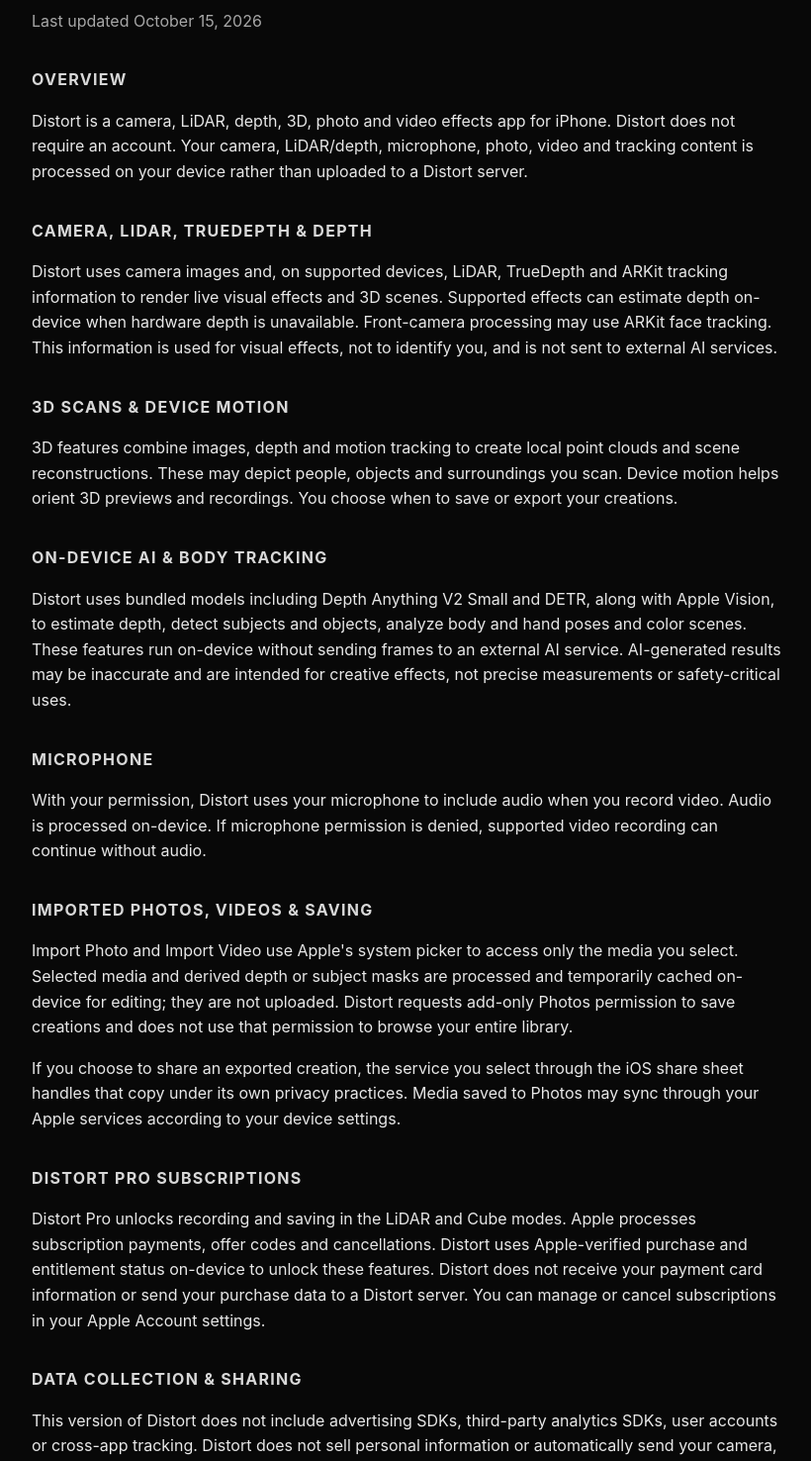
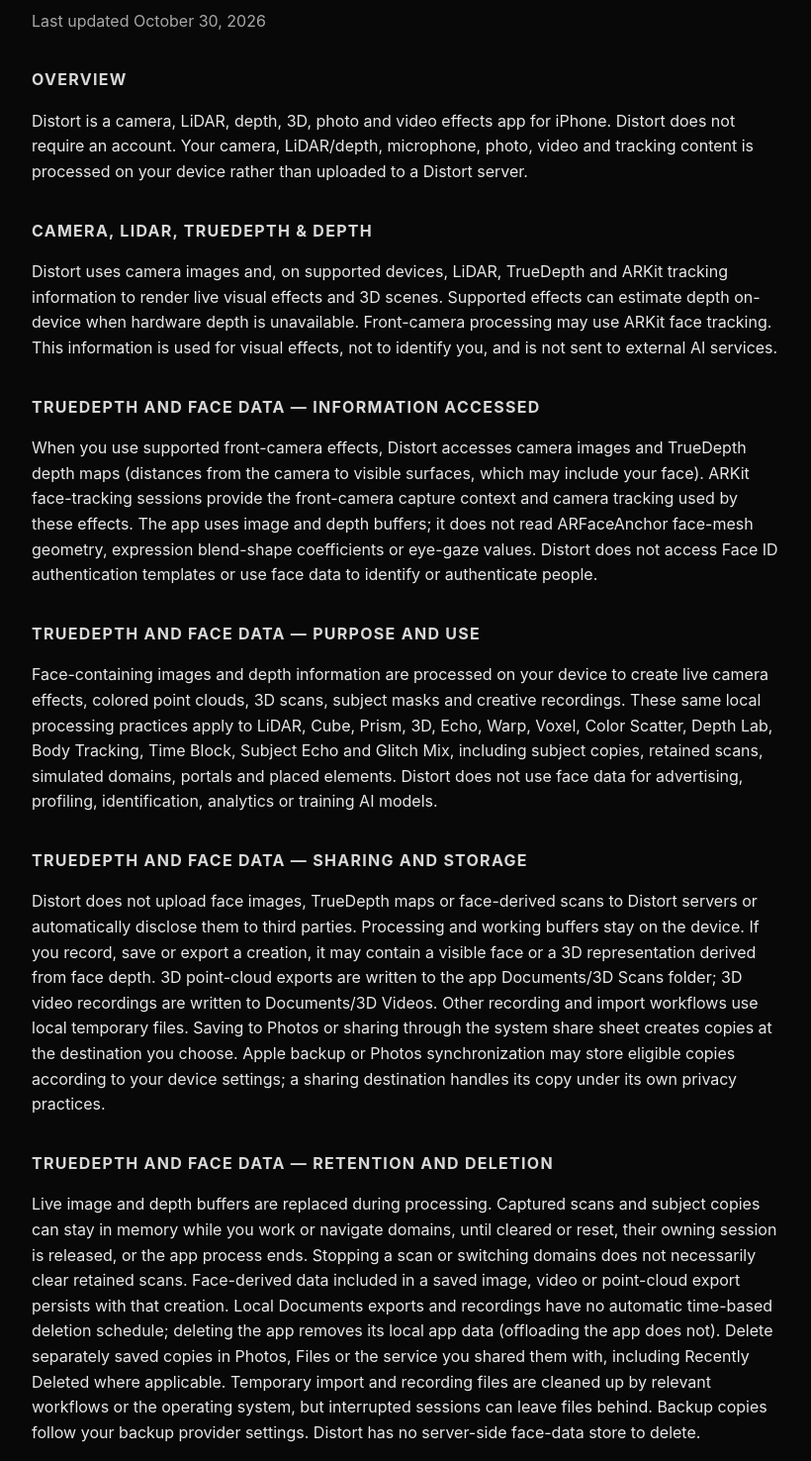
Before and after one commit to grewalgursh123-a11y/Distort-privacy, a plain HTML site: page index.html in a window 1280 px wide. Shown: the part 124-1600 px from the top of the page at 99% size, without its empty margins (228-1048 px from the left). Drawn offline with Linux system fonts and the light colour scheme.

Commit message:
Publish updated privacy policy covering TrueDepth and current creative features

```diff
--- a/index.html
+++ b/index.html
@@ -17,11 +17,19 @@
 <body>
 <main>
   <h1>Distort Privacy Policy</h1>
-  <p class="updated">Last updated October 15, 2026</p>
+  <p class="updated">Last updated October 30, 2026</p>
   <h2>Overview</h2>
   <p>Distort is a camera, LiDAR, depth, 3D, photo and video effects app for iPhone. Distort does not require an account. Your camera, LiDAR/depth, microphone, photo, video and tracking content is processed on your device rather than uploaded to a Distort server.</p>
   <h2>Camera, LiDAR, TrueDepth &amp; Depth</h2>
   <p>Distort uses camera images and, on supported devices, LiDAR, TrueDepth and ARKit tracking information to render live visual effects and 3D scenes. Supported effects can estimate depth on-device when hardware depth is unavailable. Front-camera processing may use ARKit face tracking. This information is used for visual effects, not to identify you, and is not sent to external AI services.</p>
+<h2>TrueDepth and Face Data — Information Accessed</h2>
+<p>When you use supported front-camera effects, Distort accesses camera images and TrueDepth depth maps (distances from the camera to visible surfaces, which may include your face). ARKit face-tracking sessions provide the front-camera capture context and camera tracking used by these effects. The app uses image and depth buffers; it does not read ARFaceAnchor face-mesh geometry, expression blend-shape coefficients or eye-gaze values. Distort does not access Face ID authentication templates or use face data to identify or authenticate people.</p>
+<h2>TrueDepth and Face Data — Purpose and Use</h2>
+<p>Face-containing images and depth information are processed on your device to create live camera effects, colored point clouds, 3D scans, subject masks and creative recordings. These same local processing practices apply to LiDAR, Cube, Prism, 3D, Echo, Warp, Voxel, Color Scatter, Depth Lab, Body Tracking, Time Block, Subject Echo and Glitch Mix, including subject copies, retained scans, simulated domains, portals and placed elements. Distort does not use face data for advertising, profiling, identification, analytics or training AI models.</p>
+<h2>TrueDepth and Face Data — Sharing and Storage</h2>
+<p>Distort does not upload face images, TrueDepth maps or face-derived scans to Distort servers or automatically disclose them to third parties. Processing and working buffers stay on the device. If you record, save or export a creation, it may contain a visible face or a 3D representation derived from face depth. 3D point-cloud exports are written to the app Documents/3D Scans folder; 3D video recordings are written to Documents/3D Videos. Other recording and import workflows use local temporary files. Saving to Photos or sharing through the system share sheet creates copies at the destination you choose. Apple backup or Photos synchronization may store eligible copies according to your device settings; a sharing destination handles its copy under its own privacy practices.</p>
+<h2>TrueDepth and Face Data — Retention and Deletion</h2>
+<p>Live image and depth buffers are replaced during processing. Captured scans and subject copies can stay in memory while you work or navigate domains, until cleared or reset, their owning session is released, or the app process ends. Stopping a scan or switching domains does not necessarily clear retained scans. Face-derived data included in a saved image, video or point-cloud export persists with that creation. Local Documents exports and recordings have no automatic time-based deletion schedule; deleting the app removes its local app data (offloading the app does not). Delete separately saved copies in Photos, Files or the service you shared them with, including Recently Deleted where applicable. Temporary import and recording files are cleaned up by relevant workflows or the operating system, but interrupted sessions can leave files behind. Backup copies follow your backup provider settings. Distort has no server-side face-data store to delete.</p>
   <h2>3D Scans &amp; Device Motion</h2>
   <p>3D features combine images, depth and motion tracking to create local point clouds and scene reconstructions. These may depict people, objects and surroundings you scan. Device motion helps orient 3D previews and recordings. You choose when to save or export your creations.</p>
   <h2>On-Device AI &amp; Body Tracking</h2>
@@ -42,7 +50,7 @@
   <h2>Changes to This Policy</h2>
   <p>If Distort adds data practices or online services that change how your information is handled, we will update this policy.</p>
   <h2>Contact</h2>
-  <p>For privacy questions, email <a href="mailto:grewalgursh123@gmail.com">grewalgursh123@gmail.com</a> or visit the <a href="support.html">Distort Support page</a>.</p>
+  <p>For privacy questions, visit the <a href="support.html">Distort Support page</a>.</p>
 </main>
 </body>
 </html>
```
